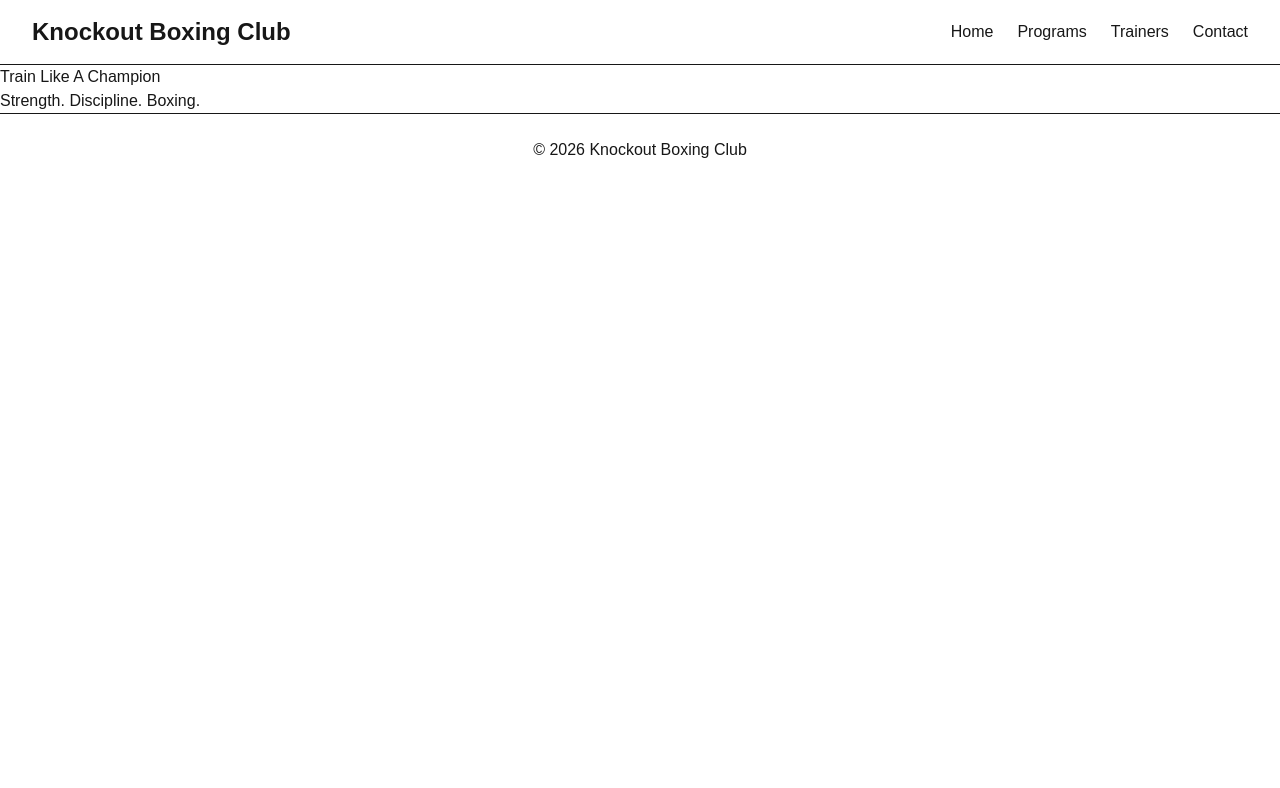
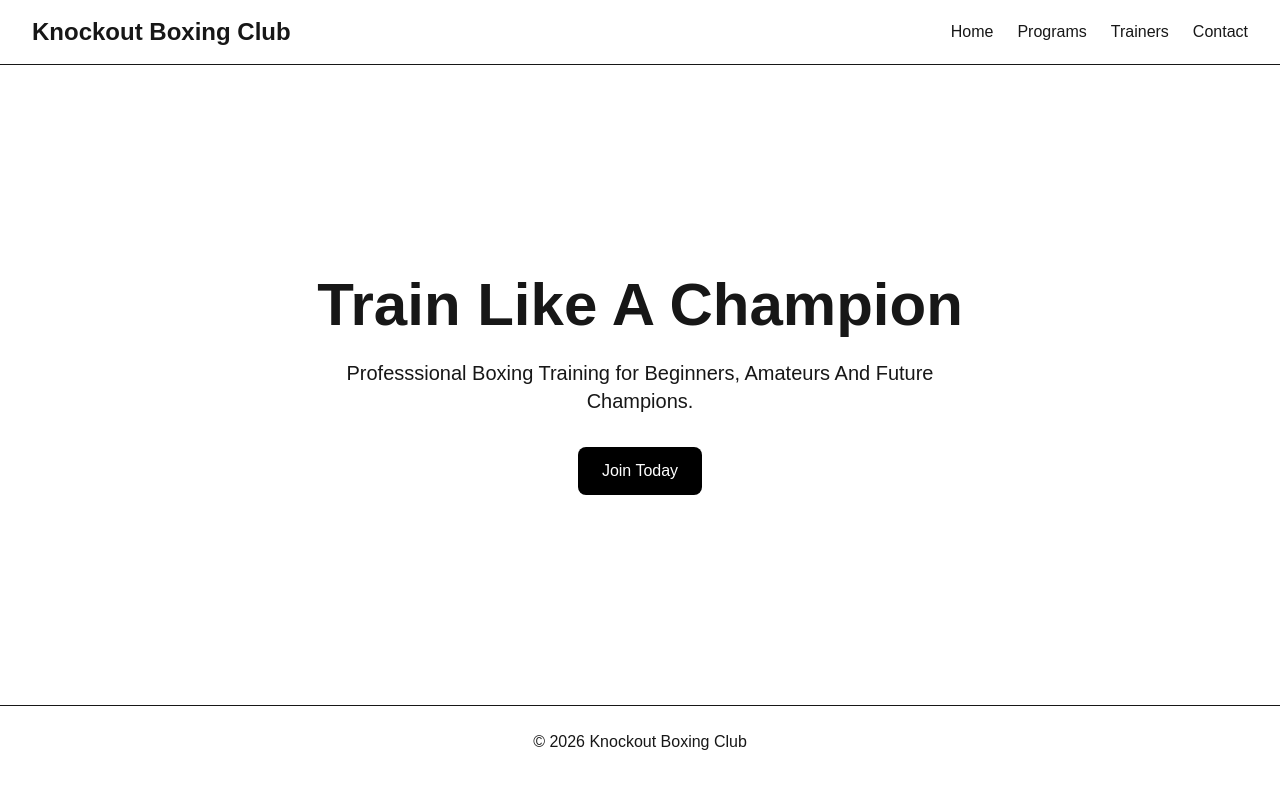
Before and after one commit to abhi-jithb/Knockout-Boxing-Club, a Next.js app: page / in a window 1280 px wide. Shown: the top 788 px of the page. Built offline with nearby package versions, Linux system fonts and the light colour scheme.

Commit message:
feat: add Hero Component button and styles

```diff
--- a/src/components/Hero.tsx
+++ b/src/components/Hero.tsx
@@ -1,8 +1,19 @@
 export default function Hero(){
     return(
-        <section>
-            <h1>Train Like A Champion</h1>
-            <p>Strength. Discipline. Boxing.</p>
+        <section className="min-h-[80vh] flex flex-col justify-center items-center text-center px-6">
+
+            <h1 className="text-6xl font-bold mb-6">
+                Train Like A Champion
+            </h1>
+
+            <p className="text-xl max-w-2xl mb-8">
+                Professsional Boxing Training for Beginners, Amateurs And Future Champions.
+            </p>
+
+            <button className="bg-black text-white px-6 py-3 rounded-lg">
+                Join Today
+            </button>
+
         </section>
     )
 }
```
